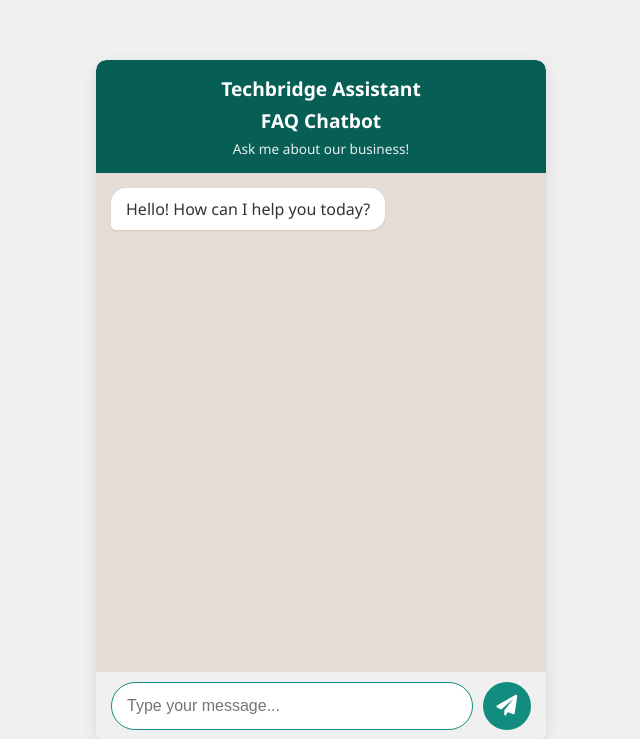
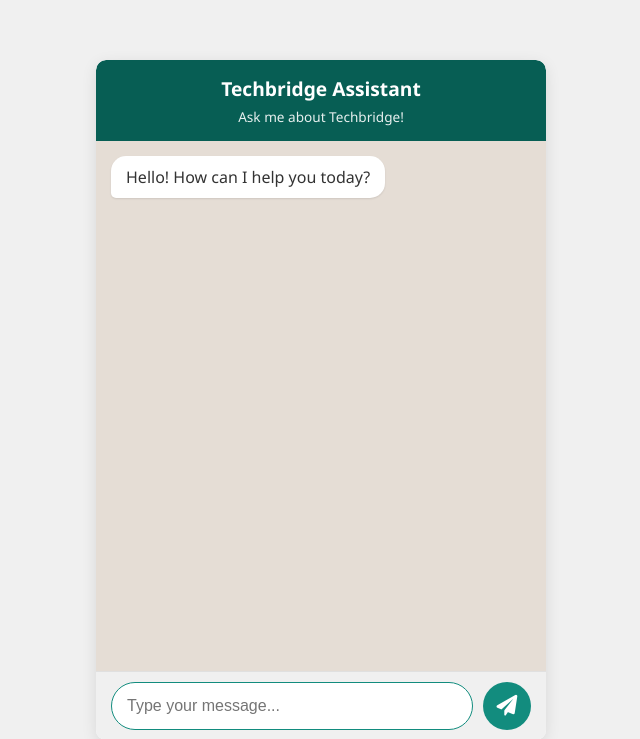
Before and after one commit to LindiweD-Collab/faq-chatbot, a Flask app: page / in a window 1280 px wide. Shown: the top 739 px of the page, without its empty margins (319-959 px from the left). Run offline with Flask 3, Linux system fonts and the light colour scheme.

Commit message:
Update index.html

```diff
--- a/templates/index.html
+++ b/templates/index.html
@@ -13,9 +13,9 @@
 
             <h2>Techbridge Assistant</h2>
 
-            <h2>FAQ Chatbot</h2>
 
-            <p>Ask me about our business!</p>
+
+            <p>Ask me about Techbridge!</p>
         </div>
         <div class="chat-box" id="chat-box">
             <div class="message bot-message">
```
